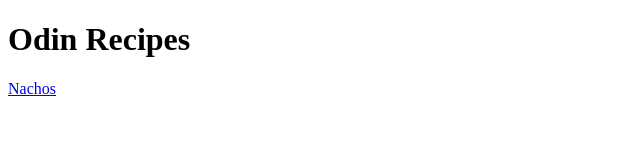
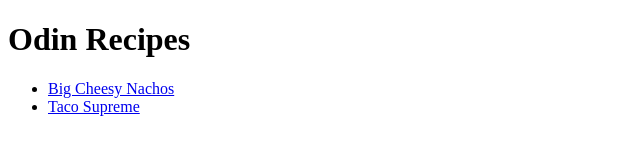
Before and after one commit to thenudelman/odin-recipes, a plain HTML site: page index.html in a window 1280 px wide. Shown: the whole page, without its empty margins (0-640 px from the left). Drawn offline with Linux system fonts and the light colour scheme.

Commit message:
index.html final

```diff
--- a/index.html
+++ b/index.html
@@ -8,6 +8,8 @@
 </head>
 <body>
     <h1>Odin Recipes</h1>
-    <a href="../odin-recipes/recipes/nachos.html">Nachos</a>
+    <ul>
+    <li><a href="../odin-recipes/recipes/nachos.html">Big Cheesy Nachos</a></li>
+    <li><a href="recipes/tacos.html">Taco Supreme</a></li></ul>
 </body>
 </html>
```
